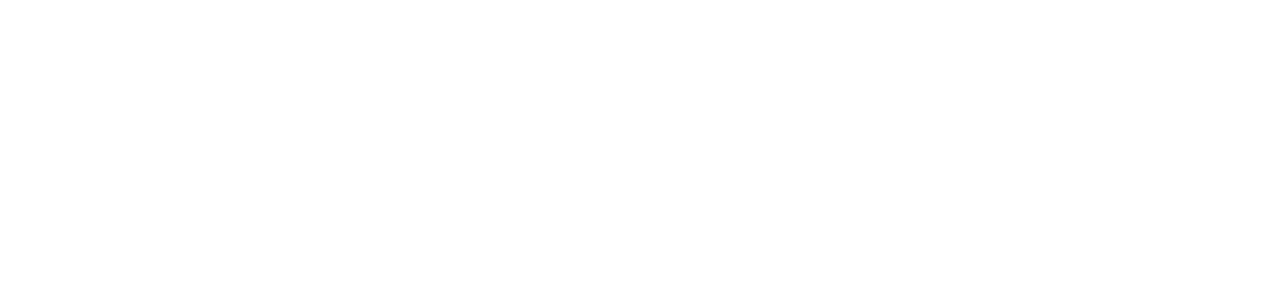
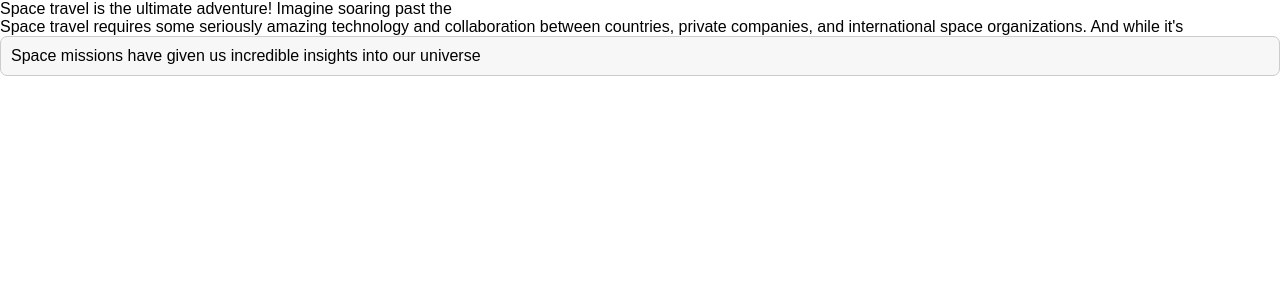
Before and after one commit to SenseiZarkoDukic/text-expander, a React (Create React App) app: page / in a window 1280 px wide. Shown: the top 300 px of the page. Built offline with nearby package versions, Linux system fonts and the light colour scheme.

Commit message:
Used split and join method on the children string, with used collapsedNumWords as a part of split method.

```diff
--- a/src/App.js
+++ b/src/App.js
@@ -1,14 +1,12 @@
 export default function App() {
   return (
     <div>
-      <TextExpander>
-        <Text>
+      <TextExpander collapsedNumWords={10}>
         Space travel is the ultimate adventure! Imagine soaring past the stars
-          and exploring new worlds. It's the stuff of dreams and science
-          fiction, but believe it or not, space travel is a real thing. Humans
-          and robots are constantly venturing out into the cosmos to uncover its
-          secrets and push the boundaries of what's possible.
-        </Text>
+        and exploring new worlds. It's the stuff of dreams and science fiction,
+        but believe it or not, space travel is a real thing. Humans and robots
+        are constantly venturing out into the cosmos to uncover its secrets and
+        push the boundaries of what's possible.
       </TextExpander>
 
       <TextExpander
@@ -17,23 +15,18 @@
         collapseButtonText="Collapse text"
         buttonColor="#ff6622"
       >
-        <Text>
         Space travel requires some seriously amazing technology and
         collaboration between countries, private companies, and international
         space organizations. And while it's not always easy (or cheap), the
-          results are out of this world. Think about the first time humans
-          stepped foot on the moon or when rovers were sent to roam around on
-          Mars.
-        </Text>
+        results are out of this world. Think about the first time humans stepped
+        foot on the moon or when rovers were sent to roam around on Mars.
       </TextExpander>
 
-      <TextExpander expanded={true} className="box">
-        <Text>
+      <TextExpander collapsedNumWords={10} expanded={true} className="box">
         Space missions have given us incredible insights into our universe and
         have inspired future generations to keep reaching for the stars. Space
         travel is a pretty cool thing to think about. Who knows what we'll
         discover next!
-        </Text>
       </TextExpander>
     </div>
   );
@@ -41,26 +34,28 @@
 
 function TextExpander({
   collapsedNumWords,
-  expandButtonText,
-  collapseButtonText,
-  buttonColor,
-  expanded,
+  expandButtonText = "Show text",
+  collapseButtonText = "Collapse text",
+  buttonColor = "#ff6622",
+  expanded = true,
   className,
   children,
 }) {
   return (
     <div>
-      <Text collapsedNumWords={collapsedNumWords}>{children}</Text>
+      <Text
+        children={children}
+        collapsedNumWords={collapsedNumWords}
+        className={className}
+      />
     </div>
   );
 }
 
-function Text({ collapsedNumWords, children }) {
+function Text({ children, collapsedNumWords, className }) {
   return (
-    <>
-      {collapsedNumWords
-        ? children.length === children.length - collapsedNumWords
-        : ""}
-    </>
+    <div className={className}>
+      {children.split(" ", collapsedNumWords).join(" ")}
+    </div>
   );
 }
```
Lines whose indentation alone changed are shown as unchanged.
